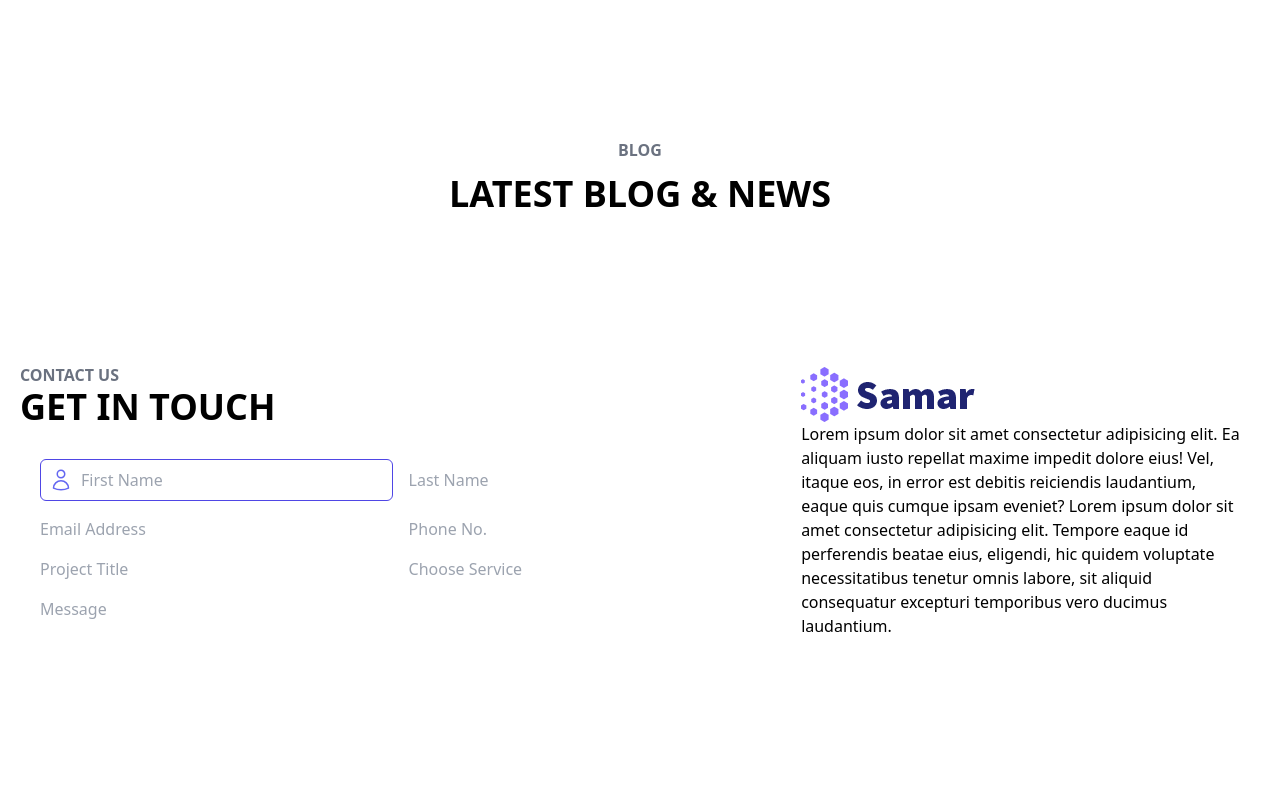
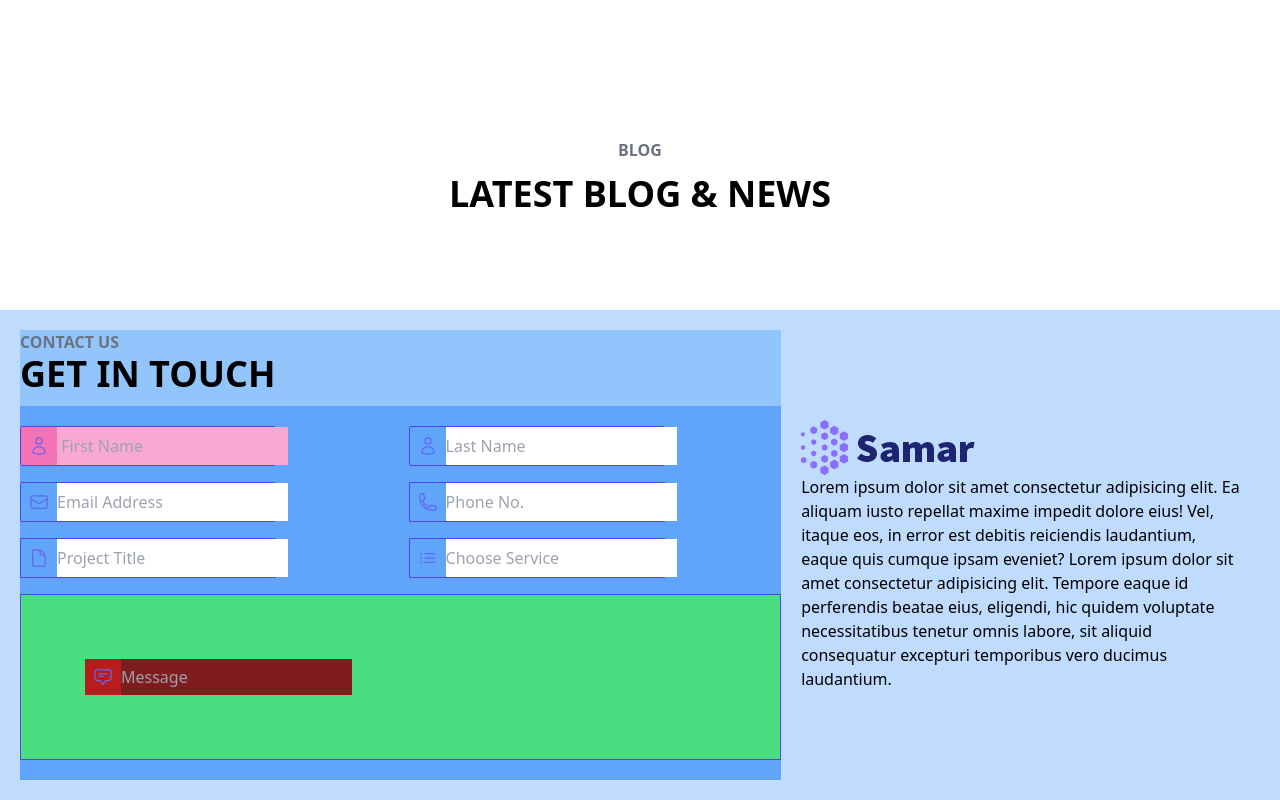
Before and after one commit to NiedjaMarques/GGS, a plain HTML site: page tailwind.html in a window 1280 px wide. Shown: the part 4867-5667 px from the top of the page. Before the commit the page ends 5561 px from the top, so only its background shows below. Drawn offline with nearby package versions, Linux system fonts and the light colour scheme.

Commit message:
Adicionando inputs

```diff
--- a/tailwind.html
+++ b/tailwind.html
@@ -754,9 +754,9 @@
 
       <section> <!-- AREA DO FORMULARIO -->
 
-        <div class=" h-96 flex items-center p-5 ">
+        <div class="bg-blue-200 flex items-center p-5">
 
-          <div class=" w-8/12">
+          <div class="bg-blue-300 w-8/12"> <!-- DIV LADO ESQUERDO -->
 
             <h6 class="font-bold text-gray-500/100 text-base">
               CONTACT US
@@ -766,30 +766,105 @@
               GET IN TOUCH
             </h2>
 
-            <div class=" grid grid-cols-2 gap-4 p-5">
+            <div class="grid grid-cols-2 gap-4 py-5 bg-blue-400"><!-- DIV DOS INPUTS - LADO ESQUERDO place-items-left -->
 
-              <div class="flex rounded-md p-2  border border-indigo-600">
+              <div class="flex border border-indigo-600 rounded-sm w-64 h-10 bg-pink-200"> <!-- focus:ring-2 focus:ring-purple-600 focus:border-transparent py-2 ml-2-->
 
-                <i class="text-indigo-500">
-                  <svg xmlns="http://www.w3.org/2000/svg" fill="none" viewBox="0 0 24 24" stroke-width="1.5" stroke="currentColor" class="w-6 h-6">
+                <i class="text-indigo-500 flex items-center px-2 bg-pink-400">
+
+                  <svg xmlns="http://www.w3.org/2000/svg" fill="none" viewBox="0 0 24 24" stroke-width="1.5" stroke="currentColor" class="w-5 h-5">
                     <path stroke-linecap="round" stroke-linejoin="round" d="M15.75 6a3.75 3.75 0 11-7.5 0 3.75 3.75 0 017.5 0zM4.501 20.118a7.5 7.5 0 0114.998 0A17.933 17.933 0 0112 21.75c-2.676 0-5.216-.584-7.499-1.632z"/>
                   </svg>
+
                 </i>
 
-                <div class="pl-2 ">
-
-                  <input  type="text" name="fntxt" id="fntxt" required placeholder="First Name">
-
-                </div>
+                <input class="focus:outline-none text-gray-500 bg-pink-300" type="text" name="fntxt" id="fntxt" required placeholder=" First Name">
 
               </div>
 
-              <input type="text" name="" id="" required placeholder="Last Name">
-              <input type="text" name="" id="" required placeholder="Email Address">
-              <input type="text" name="" id="" required placeholder="Phone No.">
-              <input type="text" name="" id="" required placeholder="Project Title">
-              <input type="text" name="" id="" required placeholder="Choose Service">
-              <input class="col-span-2" type="text" name="" id="" required placeholder="Message">
+              <div class="flex border border-indigo-600 rounded-sm w-64 h-10">
+
+                <i class="text-indigo-500 flex items-center px-2">
+
+                  <svg xmlns="http://www.w3.org/2000/svg" fill="none" viewBox="0 0 24 24" stroke-width="1.5" stroke="currentColor" class="w-5 h-5">
+                    <path stroke-linecap="round" stroke-linejoin="round" d="M15.75 6a3.75 3.75 0 11-7.5 0 3.75 3.75 0 017.5 0zM4.501 20.118a7.5 7.5 0 0114.998 0A17.933 17.933 0 0112 21.75c-2.676 0-5.216-.584-7.499-1.632z"/>
+                  </svg>
+
+                </i>
+
+                <input class="focus:outline-none text-gray-500" type="text" name="lntxt" id="lntxt" required placeholder="Last Name">
+
+              </div>
+
+              <div class="flex border border-indigo-600 rounded-sm w-64 h-10">
+
+                <i class="text-indigo-500 flex items-center px-2">
+
+                  <svg xmlns="http://www.w3.org/2000/svg" fill="none" viewBox="0 0 24 24" stroke-width="1.5" stroke="currentColor" class="w-5 h-5">
+                    <path stroke-linecap="round" stroke-linejoin="round" d="M21.75 6.75v10.5a2.25 2.25 0 01-2.25 2.25h-15a2.25 2.25 0 01-2.25-2.25V6.75m19.5 0A2.25 2.25 0 0019.5 4.5h-15a2.25 2.25 0 00-2.25 2.25m19.5 0v.243a2.25 2.25 0 01-1.07 1.916l-7.5 4.615a2.25 2.25 0 01-2.36 0L3.32 8.91a2.25 2.25 0 01-1.07-1.916V6.75" />
+                  </svg>
+
+                </i>
+
+                <input class="focus:outline-none text-gray-500" type="text" name="eatxt" id="eatxt" required placeholder="Email Address">
+
+              </div>
+
+              <div class="flex border border-indigo-600 w-64 h-10">
+
+                <i class="text-indigo-500 flex items-center px-2">
+
+                  <svg xmlns="http://www.w3.org/2000/svg" fill="none" viewBox="0 0 24 24" stroke-width="1.5" stroke="currentColor" class="w-5 h-5">
+                    <path stroke-linecap="round" stroke-linejoin="round" d="M2.25 6.75c0 8.284 6.716 15 15 15h2.25a2.25 2.25 0 002.25-2.25v-1.372c0-.516-.351-.966-.852-1.091l-4.423-1.106c-.44-.11-.902.055-1.173.417l-.97 1.293c-.282.376-.769.542-1.21.38a12.035 12.035 0 01-7.143-7.143c-.162-.441.004-.928.38-1.21l1.293-.97c.363-.271.527-.734.417-1.173L6.963 3.102a1.125 1.125 0 00-1.091-.852H4.5A2.25 2.25 0 002.25 4.5v2.25z" />
+                  </svg>
+
+                </i>
+
+                <input class="focus:outline-none text-gray-500" type="text" name="pntxt" id="pntxt" required placeholder="Phone No.">
+
+              </div>
+
+              <div class="flex border border-indigo-600 w-64 h-10">
+
+                <i class="text-indigo-500 flex items-center px-2">
+
+                  <svg xmlns="http://www.w3.org/2000/svg" fill="none" viewBox="0 0 24 24" stroke-width="1.5" stroke="currentColor" class="w-5 h-5">
+                    <path stroke-linecap="round" stroke-linejoin="round" d="M19.5 14.25v-2.625a3.375 3.375 0 00-3.375-3.375h-1.5A1.125 1.125 0 0113.5 7.125v-1.5a3.375 3.375 0 00-3.375-3.375H8.25m2.25 0H5.625c-.621 0-1.125.504-1.125 1.125v17.25c0 .621.504 1.125 1.125 1.125h12.75c.621 0 1.125-.504 1.125-1.125V11.25a9 9 0 00-9-9z" />
+                  </svg>
+
+                </i>
+
+                <input class="focus:outline-none text-gray-500" type="text" name="pttxt" id="pttxt" required placeholder="Project Title">
+
+              </div>
+
+              <div class="flex border border-indigo-600 w-64 h-10">
+
+                <i class="text-indigo-500 flex items-center px-2">
+
+                  <svg xmlns="http://www.w3.org/2000/svg" fill="none" viewBox="0 0 24 24" stroke-width="1.5" stroke="currentColor" class="w-5 h-5">
+                    <path stroke-linecap="round" stroke-linejoin="round" d="M8.25 6.75h12M8.25 12h12m-12 5.25h12M3.75 6.75h.007v.008H3.75V6.75zm.375 0a.375.375 0 11-.75 0 .375.375 0 01.75 0zM3.75 12h.007v.008H3.75V12zm.375 0a.375.375 0 11-.75 0 .375.375 0 01.75 0zm-.375 5.25h.007v.008H3.75v-.008zm.375 0a.375.375 0 11-.75 0 .375.375 0 01.75 0z" />
+                  </svg>
+
+                </i>
+
+                <input class="focus:outline-none text-gray-500" type="text" name="cstxt" id="cstxt" required placeholder="Choose Service">
+
+              </div>
+
+              <div class="flex border border-indigo-600 col-span-2 p-16 bg-green-400">
+
+                <i class="text-indigo-500 p-2 bg-red-700">
+
+                  <svg xmlns="http://www.w3.org/2000/svg" fill="none" viewBox="0 0 24 24" stroke-width="1.5" stroke="currentColor" class="w-5 h-5">
+                    <path stroke-linecap="round" stroke-linejoin="round" d="M7.5 8.25h9m-9 3H12m-9.75 1.51c0 1.6 1.123 2.994 2.707 3.227 1.129.166 2.27.293 3.423.379.35.026.67.21.865.501L12 21l2.755-4.133a1.14 1.14 0 01.865-.501 48.172 48.172 0 003.423-.379c1.584-.233 2.707-1.626 2.707-3.228V6.741c0-1.602-1.123-2.995-2.707-3.228A48.394 48.394 0 0012 3c-2.392 0-4.744.175-7.043.513C3.373 3.746 2.25 5.14 2.25 6.741v6.018z" />
+                  </svg>
+
+                </i>
+
+                <input class="focus:outline-none text-gray-500 bg-red-900" type="text" name="mtxt" id="mtxt" required placeholder="Message">
+
+              </div>
 
             </div>
 
```
